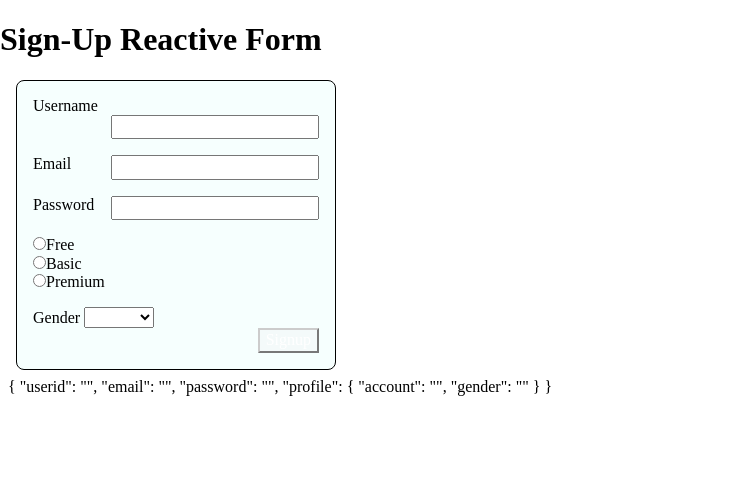
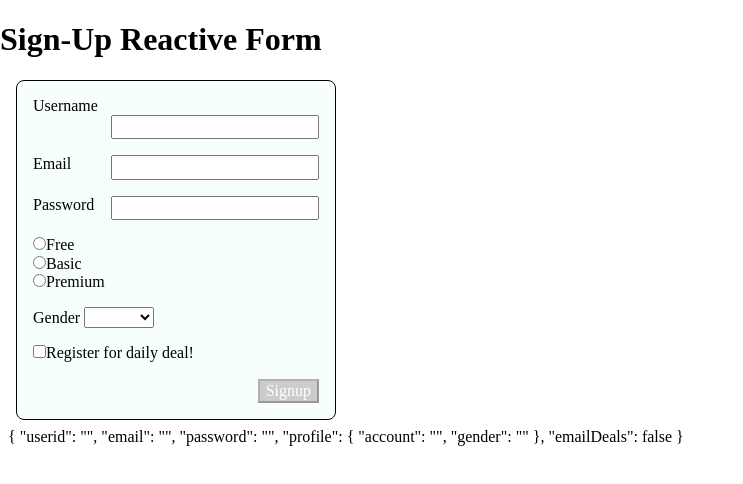
Before and after one commit to rajinder-yadav/reactive-form, an Angular app: page / in a window 1280 px wide. Shown: the top 484 px of the page, without its empty margins (0-743 px from the left). Built offline with nearby package versions, Linux system fonts and the light colour scheme.

Commit message:
Added checkbox.

```diff
--- a/src/app/app.component.html
+++ b/src/app/app.component.html
@@ -56,13 +56,18 @@
 
         </select>
       </div>
+
+    </div>
+
+    <div class="fl w-100 mt3 mb3">
+      <input type="checkbox" id="emailDeals" formControlName="emailDeals">
+      <label for="emailDeals">Register for daily deal!</label>
     </div>
 
     <button type="submit"
-      [disabled]="signupForm.invalid"
+      [disabled]="signupForm.invalid || !signupForm.value.termOfUse"
       class="fr white"
-      [ngClass]="{'bg-dark-blue': signupForm.valid, 'bg-moon-gray': signupForm.invalid}"
-      [ngClass]="{'b--dark-blue': signupForm.valid, 'b--moon-gray': signupForm.invalid}">
+      [ngClass]="{'bg-dark-blue': signupForm.valid, 'bg-moon-gray': signupForm.invalid}">
       Signup
     </button>
   </div>
--- a/src/app/app.component.ts
+++ b/src/app/app.component.ts
@@ -24,7 +24,8 @@ export class AppComponent implements OnInit {
       profile: this.fb.group({
         account: ['', Validators.required],
         gender: ['']
-      })
+      }),
+      emailDeals: false
     });
   }
 
--- a/src/app/signup.model.ts
+++ b/src/app/signup.model.ts
@@ -5,5 +5,6 @@ export interface SignupModel {
   profile: {
     account: string;
     gender?: string;
-  }
+  };
+  emailDeals: boolean;
 }
```
Also changed, not shown: package.json (+27 -27 lines), 1 other file (tests, documents, lock files or other folders).
